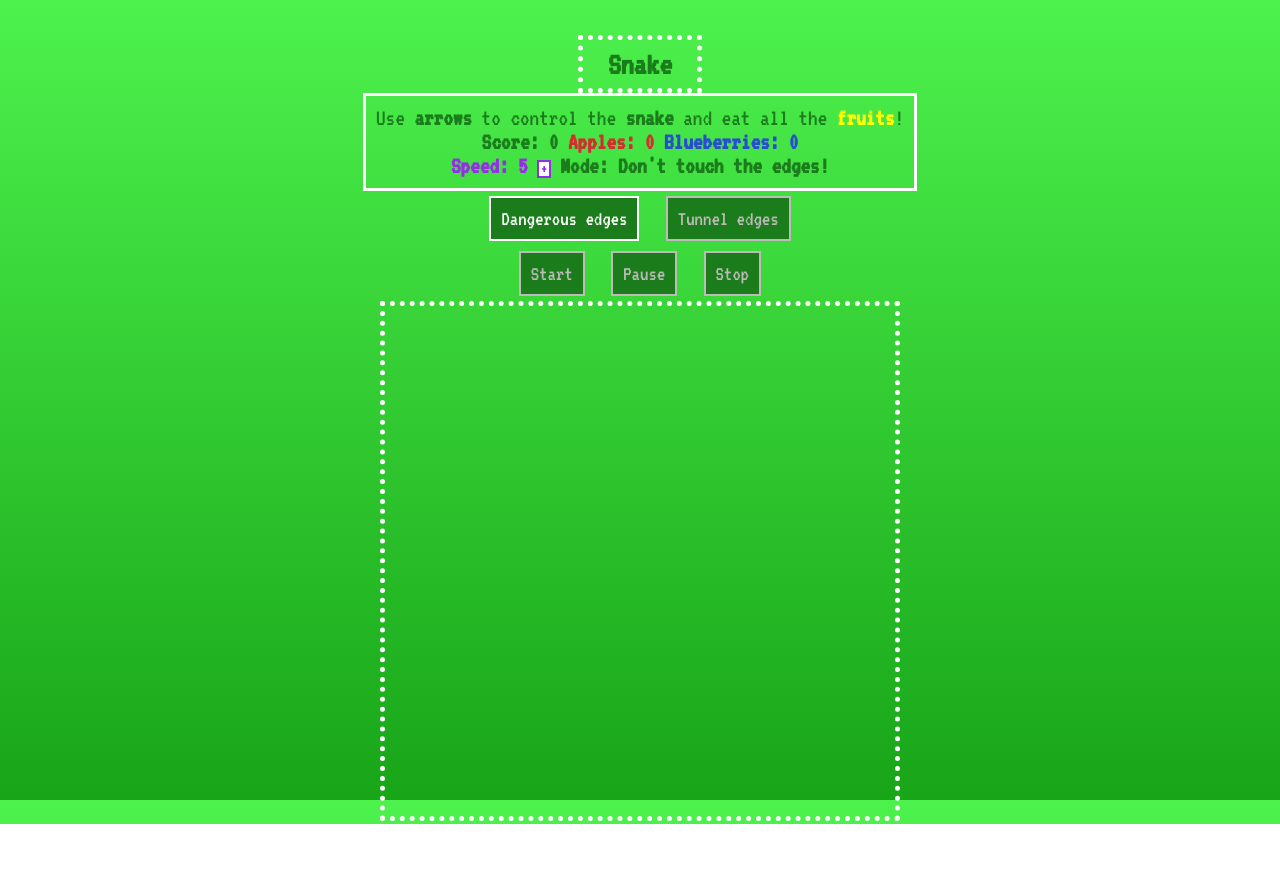
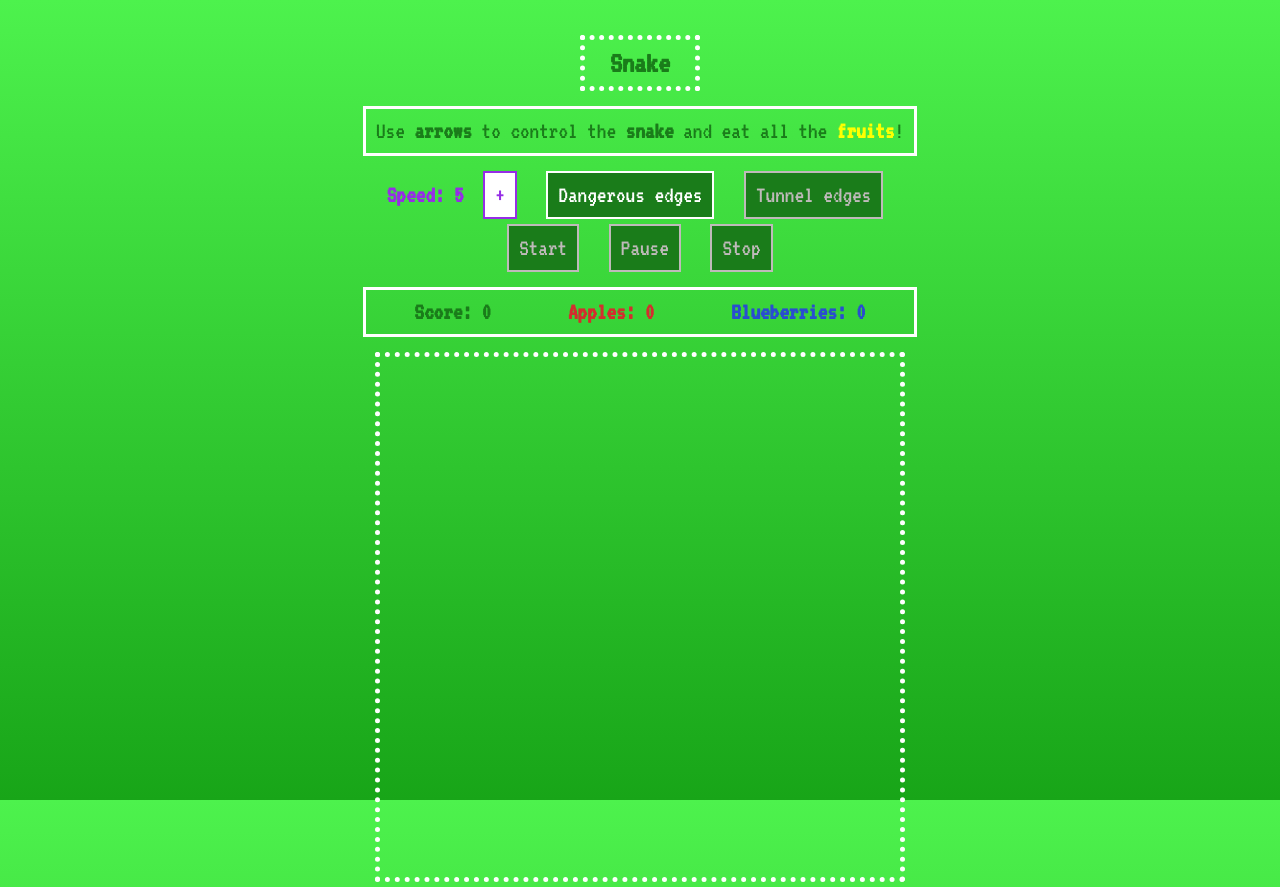
Before and after one commit to Camilla-Scarton/snake, a plain HTML site: page index.html in a window 1280 px wide. Before the commit the page ends 824 px from the top, so only its background shows below. Drawn offline with Linux system fonts and the light colour scheme.

Commit message:
better style

```diff
--- a/index.html
+++ b/index.html
@@ -20,37 +20,47 @@
   <body>
     <div id="game-container">
       <h1>Snake</h1>
-      <p>
+      <div class="instruction">
+        <p class="border container">
           <span>
-          Use <span class="snake">arrows</span> to control the <span class="snake">snake</span> and eat all
-          the <span class="fruits">fruits</span>!
-        </span>
-        <br />
-        <span class="score">Score: <span id="score">0</span></span>
-        <span class="apple">Apples: <span id="apple-count">0</span></span>
-        <span class="blueberry"
-          >Blueberries: <span id="blueberry-count">0</span></span
-        >
-        <br />
-        <span class="speed"
-          >Speed: <span id="speed" class="speed">5</span></span
-        >
-        <button id="speed-plus" class="speed">+</button>
-        <span class="snake">
-          Mode: <span id="mode">Don't touch the edges!</span>
+            Use <span class="green bold">arrows</span> to control the
+            <span class="green bold">snake</span> and eat all the
+            <span class="yellow bold">fruits</span>!
           </span>
         </p>
-      <div class="btn-container">
-        <button id="edges-kill" class="mode active" disabled>Dangerous edges</button>
-        <button id="edges-teleport" class="mode disabled">Tunnel edges</button>
+        <div class="btn-container container">
+          <div>
+            <span class="violet bold">Speed: <span id="speed">5</span></span>
+            <button id="speed-plus" class="violet">+</button>
+            <button id="edges-kill" class="mode active" disabled>
+              Dangerous edges
+            </button>
+            <button id="edges-teleport" class="mode disabled">
+              Tunnel edges
+            </button>
+          </div>
           <div>
             <button id="start">Start</button>
             <button id="pause">Pause</button>
             <button id="stop">Stop</button>
           </div>
         </div>
+        <p class="score container border bold">
+          <span class="green">Score: <span id="score">0</span></span>
+          <span class="red">Apples: <span id="apple-count">0</span></span>
+          <span class="blue"
+            >Blueberries: <span id="blueberry-count">0</span></span
+          >
+        </p>
+      </div>
+      <!-- <p>
+
+        <span class="snake">
+          Mode: <span id="mode">Don't touch the edges!</span>
+        </span>
+      </p> -->
       <div>
-        <canvas id="board"></canvas>
+        <canvas class="container" id="board"></canvas>
       </div>
     </div>
 
--- a/style.css
+++ b/style.css
@@ -1,88 +1,99 @@
+/* GENERAL */
+
 * {
     margin: 0;
     padding: 0;
     cursor: default;
     font-family: 'VT323', monospace;
+    font-size: 24px;
+    box-sizing: border-box;
+}
+
+html, body, #game-container {
+    height: 100%;
+    width: 100%;
 }
 
 html {
-    height: 100vh;
-    width: 100vw;
-    max-height: 100vh;
-    max-width: 100vw;
-}
-
-body {
-    height: 90vh;
     background: linear-gradient(rgb(77, 242, 77), rgb(24, 165, 24));
 }
 
-#game-container {
-    height: 100%;
-    margin: 35px;
-    text-align: center;
+/* FONT, COLORS, BORDER */
+
+.border {
+    border: 3px solid white;
+}
+
+.bold {
+    font-weight: 600;
+}
+
+.green {
     color: rgb(26, 124, 26);
-    display: flex;
-    flex-direction: column;
-    align-items: center;
-    justify-content: space-between;
+}
+
+.red {
+    color: rgb(211, 46, 46);
+}
+
+.blue {
+    color: rgb(41, 77, 207);
+}
+
+.yellow {
+    color: rgb(255, 255, 0);
+}
+
+.violet {
+    color: rgb(150, 45, 230);
+}
+
+.container {
+    padding: 10px;
 }
 
 h1 {
+    font-size: 30px;
     border: 5px dotted white;
     padding: 8px 25px;
 }
 
 #board {
     border: 5px dotted white;
-    padding: 5px;
 }
 
-p {
-    border: 3px solid white;
-    padding: 10px;
-    font-size: 24px;
+/* PARTICULAR STYLE */
+
+#speed-plus {
+    border: 2px solid rgb(150, 45, 230);
+    color: rgb(150, 45, 230);
+    background: rgb(255, 255, 255);
+    cursor: pointer;
 }
 
-.apple, .blueberry, .fruits, .speed, .score, .snake {
-    font-weight: 600;
+#game-container {
+    padding: 35px;
+    text-align: center;
     color: rgb(26, 124, 26);
-}
-
-.apple {
-    color: rgb(211, 46, 46);
-}
-
-.blueberry {
-    color: rgb(41, 77, 207);
-}
-
-.fruits {
-    color: rgb(255, 255, 0);
-}
-
-.speed {
-    color: rgb(150, 45, 230);
+    display: flex;
+    flex-direction: column;
+    align-items: center;
+    gap: 15px;
 }
 
 .btn-container {
     width: 100%;
-}
-
-#speed-plus {
-    border: 2px solid rgb(150, 45, 230);
-    padding: 0 2px;
-    background: rgb(255, 255, 255);
-    cursor: pointer;
-    text-align: center;
+    margin: 5px 0;
+    display: flex;
+    flex-direction: column;
+    gap: 5px;
 }
 
 .btn-container button {
-    margin: 5px 10px;
+    margin: 0px 10px;
     padding: 10px;
     color: rgb(191, 186, 186);
     border: 2px solid rgb(191, 186, 186);
-    font-size: 21px;
     background: rgb(26, 124, 26);
     cursor: pointer;
 }
@@ -93,28 +104,9 @@ p {
     cursor: default;
 }
 
-
-
-@media (max-width: 400px) {
-    h1 {
-        padding: 12px;
-        font-size: 25px;
-    }
-    p {
-        padding: 12px;
-        font-size: 20px;
-    }
-    .btn-container {
-        padding: 0px;
-        display: flex;
-        flex-direction: row;
-        justify-content: space-between;
-    }
-    .btn-container button {
-        margin: 0px;
-        font-size: 17px;
-    }
-    #game-container {
-        gap: 15px;
-    }
+p.score {
+    display: flex;
+    flex-direction: row;
+    justify-content: space-around;
+    flex-wrap: wrap;
 }
```
Lines whose indentation alone changed are shown as unchanged.
